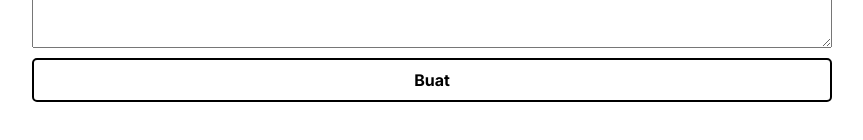
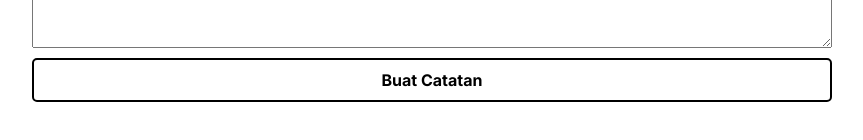
Before and after one commit to claireglowup/dicodingreact, a React (Vite) app: page / in a window 1280 px wide. Shown: the part 350-490 px from the top of the page, without its empty margins (208-1071 px from the left). Built offline with nearby package versions, Linux system fonts and the light colour scheme.

Commit message:
fix button'

```diff
--- a/src/components/FormComponent.jsx
+++ b/src/components/FormComponent.jsx
@@ -33,7 +33,7 @@ class FormComponent extends React.Component {
           </div>
           <textarea rows={10} />
           <button type="submit">
-            <span>Buat</span>
+            <span>Buat Catatan</span>
           </button>
         </form>
       </div>
```
